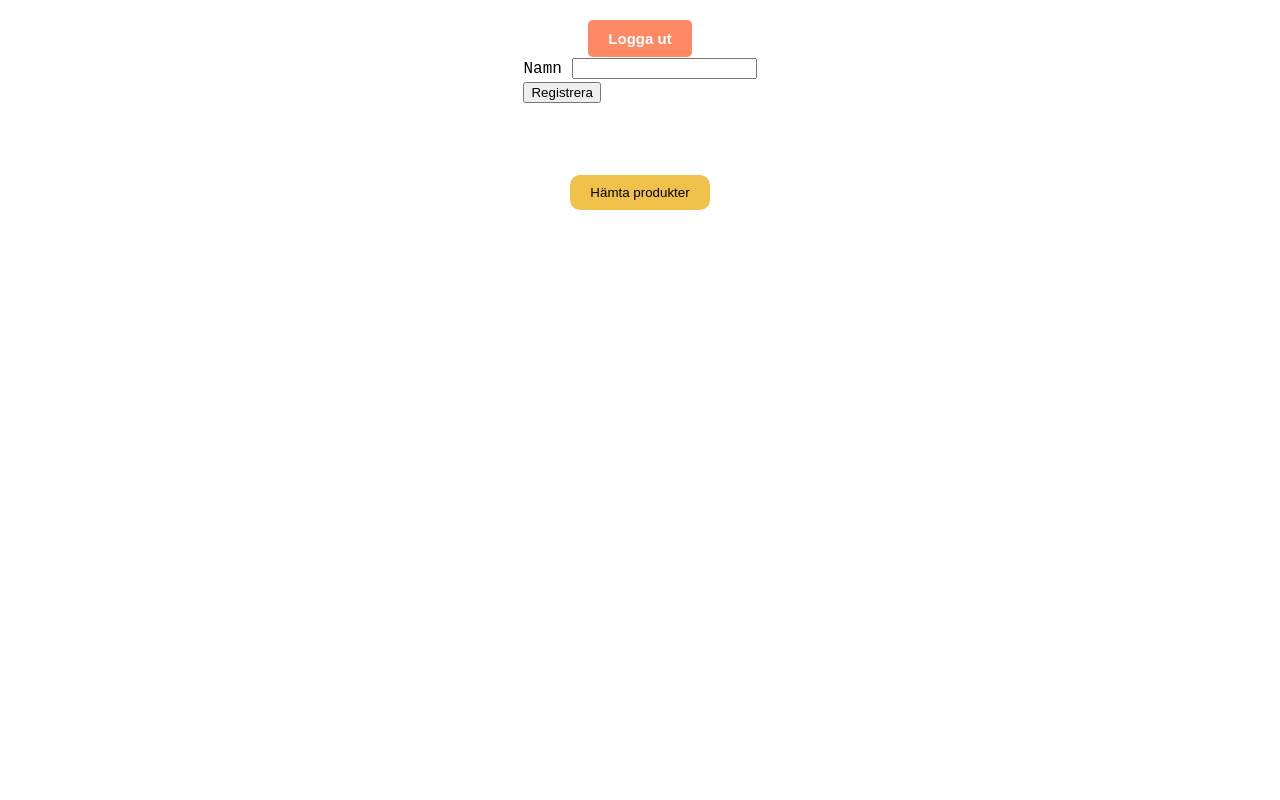
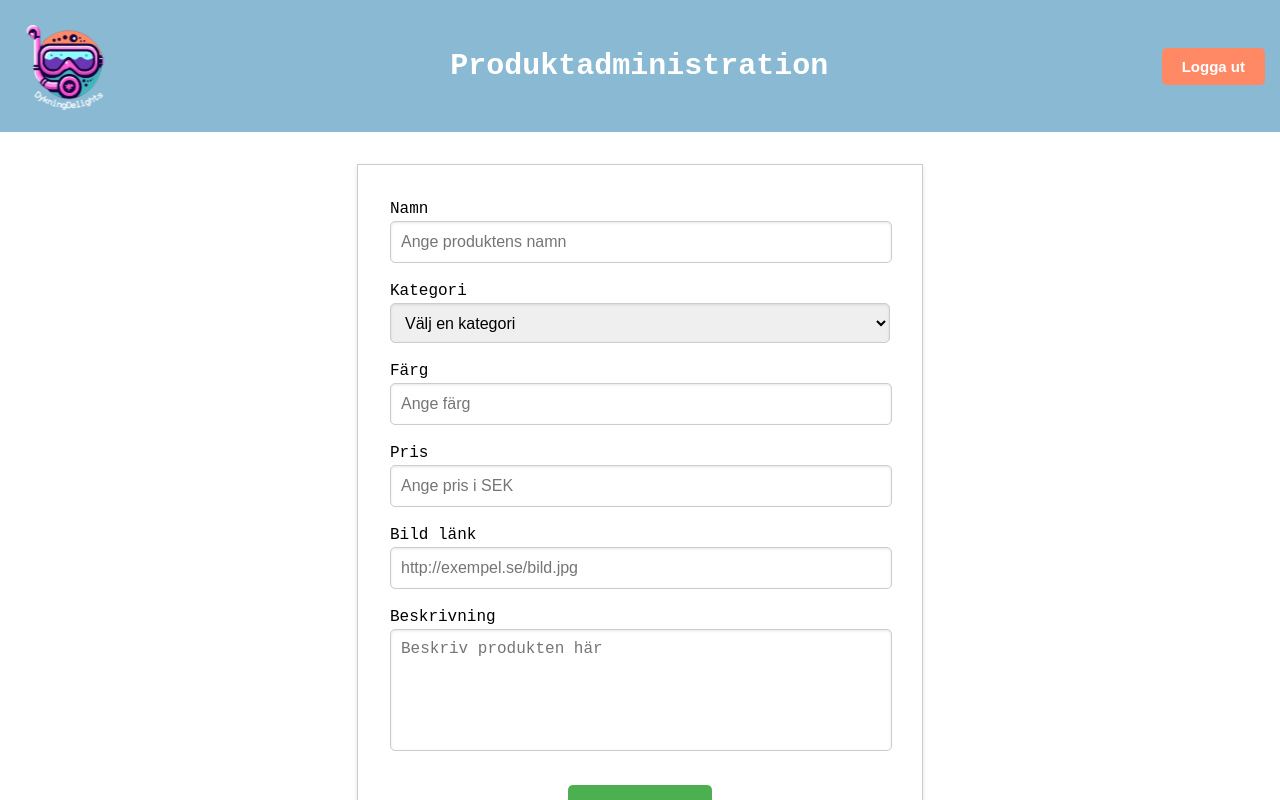
Before and after one commit to wilmaniklasson/Webbshop-divingdelights, a React (Vite) app: page /#/Edit in a window 1280 px wide. Shown: the top 800 px of the page. Built offline with nearby package versions, Linux system fonts and the light colour scheme.

Commit message:
Add och Edit funktionalitet

```diff
--- a/src/components/AddProducts.jsx
+++ b/src/components/AddProducts.jsx
@@ -1,21 +1,34 @@
 import { useState } from 'react'
 import { useStore } from '../data/store.js'
 import { addProduct, getProducts } from '../data/crud.js'
+import { set } from 'firebase/database'
 
 const AddProducts = () => {
 	const [isLoading, setIsLoading] = useState(false)
+
+	// State för input fällt
 	const [Name, setName] = useState('')
+	const [Category, setCategory] = useState('')
+	const [Color, setColor] = useState('')
+	const [Price, setPrice] = useState('')
+	const [Image, setImage] = useState('')
+	const [Description, setDescription] = useState('')
 
 	const setProducts = useStore(state => state.setProducts)
 
 	const handleSubmit = async (event) => {
         setIsLoading(true)
 		event.preventDefault()
-		const newProduct = { Name: Name}
+		const newProduct = { Name: Name, Category: Category, Color: Color, Price: Price, Image: Image, Description: Description }
 
 		try {
 			await addProduct(newProduct)
 			setName('')
+			setCategory('')
+			setColor('')
+			setPrice('')
+			setImage('')
+			setDescription('')
 			setProducts(await getProducts())
 		} catch {
 
@@ -33,14 +46,50 @@ const AddProducts = () => {
 				<input type="text"
 					value={Name}
 					onChange={e => setName(e.target.value)}
-					/>
+					placeholder="Ange produktens namn"/>
+				<label> Kategori </label>
+				<select
+					value={Category}
+					onChange={e => setCategory(e.target.value)}
+					>
+					<option value="">Välj en kategori</option>
+					<option value="Cyklop">Cyklop</option>
+					<option value="Snorkel">Snorkel</option>
+					<option value="Dykfenor">Dykfenor</option>
+					<option value="Snorkelset">Snorkelset</option>
+				</select>
+				<label> Färg </label>
+				<input type="text"
+					value={Color}
+					onChange={e => setColor(e.target.value)}
+					placeholder="Ange färg"/>
+				<label> Pris </label>
+				<input type="number"
+					value={Price}
+					onChange={e => setPrice(e.target.value)}
+					placeholder="Ange pris i SEK"/>
+				<label> Bild länk </label>
+				<input type="text"
+					value={Image}
+					onChange={e => setImage(e.target.value)}
+					placeholder="http://exempel.se/bild.jpg"/>
+
+
+				<label> Beskrivning </label>
+				<textarea
+					value={Description}
+					onChange={e => setDescription(e.target.value)}
+					placeholder="Beskriv produkten här"
+					rows="4" cols="50">
+				 </textarea>
+
 			</section>
 
 
 			<button
 				disabled={isLoading}
 				onClick={handleSubmit} type="submit"
-				className='submit-btn'> Registrera</button>
+				className='handle-submit-btn'> Registrera</button>
 			</form>
 		</section>
 	)
--- a/src/components/EditProducts.jsx
+++ b/src/components/EditProducts.jsx
@@ -1,4 +1,3 @@
-
 import React, { useState } from 'react'
 import {  editProduct, getProducts } from '../data/crud.js'
 import { useStore } from '../data/store.js'
@@ -9,12 +8,24 @@ const EditProducts = ({ whenEditDone, product }) => {
     const [isLoading, setIsLoading] = useState(false)
     const setProducts = useStore(state => state.setProducts)
 
-	const [name, setName] = useState(product.name);
-
+    // Initiera state för input fälten med aktuell produktinformation
+    const [Name, setName] = useState(product.name || '')
+    const [Category, setCategory] = useState(product.category || '')
+    const [Color, setColor] = useState(product.color || '')
+    const [Price, setPrice] = useState(product.price || '')
+    const [Image, setImage] = useState(product.image || '')
+    const [Description, setDescription] = useState(product.description || '')
 
 const handleSave = async () => {
     setIsLoading(true);
-    const updatedProduct = { name }; // Skapa ett objekt med den nya datan
+    const updatedProduct = { // Skapa ett objekt med den nya datan
+        name: Name,
+        category: Category,
+        color: Color,
+        price: Price,
+        image: Image,
+        description: Description
+    };
     await editProduct(product.key, updatedProduct);
     const updatedList = await getProducts();
     setProducts(updatedList);
@@ -24,16 +35,59 @@ const handleSave = async () => {
 
     return (
         <>
-		<div className="constiner-change-Info">
-		<section className="change-Info">
-			<section className="name-change">
-				<label>Name: </label>
-				<input type="text" value={name} onChange={e => setName(e.target.value)} />
+        <section>
+            <form className="form">
+            <section className="column">
+                <label> Namn </label>
+                <input type="text"
+                    value={Name}
+                    onChange={e => setName(e.target.value)}
+					placeholder={product.Name}/>
+
+                <label> Kategori </label>
+                <select
+                    value={Category}
+                    onChange={e => setCategory(e.target.value)}
+                    >
+                    <option value="">Ändra en kategori</option>
+                    <option value="Cyklop">Cyklop</option>
+                    <option value="Snorkel">Snorkel</option>
+                    <option value="Dykfenor">Dykfenor</option>
+                    <option value="Snorkelset">Snorkelset</option>
+                </select>
+
+                <label> Färg </label>
+                <input type="text"
+                    value={Color}
+                    onChange={e => setColor(e.target.value)}
+					placeholder={product.Color}/>
+
+                <label> Pris </label>
+                <input type="number"
+                    value={Price}
+                    onChange={e => setPrice(e.target.value)}
+					placeholder={product.Price}/>
+
+                <label> Bild länk </label>
+                <input type="text"
+                    value={Image}
+                    onChange={e => setImage(e.target.value)}
+					placeholder={product.Image}/>
+
+
+                <label> Beskrivning </label>
+                <textarea
+                    value={Description}
+                    onChange={e => setDescription(e.target.value)}
+					placeholder={product.Description}
+                    rows="4" cols="50">
+                 </textarea>
+
             </section>
+
+            <button disabled={isLoading} onClick={handleSave} className="save-btn">Save</button>
+            </form>
         </section>
-		<button disabled={isLoading} onClick={handleSave} className="save-btn">Save</button>
-
-		</div>
 
         </>
     )
--- a/src/components/Products.jsx
+++ b/src/components/Products.jsx
@@ -2,7 +2,7 @@ import { deleteProduct, getProducts } from '../data/crud.js'
 import { useStore } from '../data/store.js'
 import { useState } from 'react'
 import ViewProduct from './ViewProduct.jsx'
-import "./ViewProduct.css"
+import "./componentsStyle/Products.css"
 
 const Products = () => {
     const { products, setProducts } = useStore(state => ({
--- a/src/components/ViewProduct.css
+++ /dev/null
@@ -1,43 +0,0 @@
-
-
-
-.view-product-section{
-    display: flex;
-    justify-content: center;
-    align-items: center;
-    flex-direction: column;
-}
-.view-product-container{
-    display: flex;
-    flex-direction: column;
-    margin-top: 50px;
-    max-width: 50%;
-}
-
-.product-image{
-    width: 20%;
-    height: 20%;
-    object-fit: cover;
-    border-radius: 10px;
-}
-
-.view-product-container div{
-    margin-top: 10px;
-}
-
-.get-product-constiner{
-    display: flex;
-    justify-content: center;
-    align-items: center;
-    flex-direction: column;
-    margin-top: 50px;
-}
-
-.get-product-btn {
-    margin-top: 20px;
-    padding: 10px 20px;
-    border-radius: 10px;
-    background-color: #f0c14b;
-    border: none;
-    cursor: pointer;
-}
--- a/src/components/ViewProduct.jsx
+++ b/src/components/ViewProduct.jsx
@@ -1,7 +1,7 @@
 import { deleteProduct, getProducts } from '../data/crud.js'
 import { useStore } from '../data/store.js'
 import { useState } from 'react'
-import "./ViewProduct.css"
+import "./componentsStyle/Products.css"
 import EditProducts from './EditProducts.jsx'
 
 const ViewProduct = ({ product }) => {
--- /dev/null
+++ b/src/components/componentsStyle/Products.css
@@ -0,0 +1,131 @@
+
+
+
+.view-product-section{
+    display: flex;
+    justify-content: center;
+    align-items: center;
+    flex-direction: column;
+}
+.view-product-container{
+    display: flex;
+    flex-direction: column;
+    margin-top: 50px;
+    max-width: 50%;
+}
+
+.product-image{
+    width: 20%;
+    height: 20%;
+    object-fit: cover;
+    border-radius: 10px;
+}
+
+.view-product-container div{
+    margin-top: 10px;
+}
+
+.get-product-constiner{
+    display: flex;
+    justify-content: center;
+    align-items: center;
+    flex-direction: column;
+    margin-top: 50px;
+}
+
+.get-product-btn {
+    margin-top: 20px;
+    padding: 10px 20px;
+    border-radius: 10px;
+    background-color: #f0c14b;
+    border: none;
+    cursor: pointer;
+}
+
+
+
+.form {
+    display: flex;
+    flex-direction: column;
+    justify-content: center;
+    align-items: center;
+    margin: 2em auto;
+    padding: 2em;
+    border: solid 1px #ccc;
+    box-shadow: 0 2px 5px rgba(0,0,0,0.1);
+    max-width: 500px;
+    width: 100%;
+}
+
+.column {
+    display: flex;
+    flex-direction: column;
+    width: 100%;
+}
+
+.column input[type="text"],
+.column input[type="number"] {
+    width: calc(100% - 20px);
+    height: 40px;
+    border: 1px solid #ccc;
+    border-radius: 5px;
+    margin-bottom: 1em;
+    padding: 0 10px;
+    font-size: 16px;
+    box-shadow: inset 0 1px 3px rgba(0,0,0,0.1);
+}
+
+
+.column textarea {
+    width: calc(100% - 20px);
+    height: 40px;
+    border: 1px solid #ccc;
+    border-radius: 5px;
+    margin-bottom: 1em;
+    padding: 0 10px;
+    font-size: 16px;
+    box-shadow: inset 0 1px 3px rgba(0,0,0,0.1);
+}
+
+.column select{
+    width: calc(104% - 20px);
+    height: 40px;
+    border: 1px solid #ccc;
+    border-radius: 5px;
+    margin-bottom: 1em;
+    padding: 0 10px;
+    font-size: 16px;
+    box-shadow: inset 0 1px 3px rgba(0,0,0,0.1);
+}
+
+
+.column textarea {
+    height: 100px;
+    padding: 10px;
+    resize: none;
+}
+
+.handle-submit-btn {
+    background-color: #4CAF50;
+    color: white;
+    border: none;
+    border-radius: 5px;
+    padding: 15px 30px;
+    cursor: pointer;
+    font-size: 18px;
+    outline: none;
+    transition: background-color 0.3s ease;
+    margin-top: 1em;
+    width: auto;
+    align-self: center;
+}
+
+.handle-submit-btn:hover {
+    background-color: #45a049;
+}
+
+.handle-submit-btn:disabled {
+    background-color: #ccc;
+    color: black;
+    cursor: not-allowed;
+}
--- a/src/routes/EditPage.jsx
+++ b/src/routes/EditPage.jsx
@@ -3,19 +3,32 @@ import "./routesStyle/EditPage.css";
 import { Link } from 'react-router-dom';
 import AddProducts from '../components/AddProducts.jsx';
 import Products from '../components/Products.jsx';
+import logga from '../assets/logga.svg';
 
 
 const EditPage = () => {
     return (
+        <>
+        <header className='edit-page-header'>
+                <div className='edit-page-header-div'>
+                <img className="logga" src={logga} alt="logga" />
+                <h1>Produktadministration</h1>
+                <Link to="/">
+                <button className="log-out">Logga ut</button>
+                </Link>
+                </div>
+
+        </header>
+
         <div className='edit-page'>
-             <Link to="/">
-                <button className="log-out">Logga ut</button>
-            </Link>
+
 
             <AddProducts />
 
             <Products />
         </div>
+        </>
+
     );
 }
 
--- a/src/routes/Root.jsx
+++ b/src/routes/Root.jsx
@@ -1,5 +1,5 @@
 import { Link, NavLink, Outlet } from "react-router-dom"
-import "../Root.css";
+import "../index.css";
 
 
 const Root = () => {
--- a/src/routes/routesStyle/EditPage.css
+++ b/src/routes/routesStyle/EditPage.css
@@ -4,6 +4,13 @@
   align-items: center;
   justify-content: center;
   height: auto;
+}
+
+.edit-page-header-div h1{
+  font-size: 30px;
+  font-weight: 700;
+  margin: 1em;
+  color: white;
 }
 
 
@@ -14,7 +21,20 @@
   padding: 10px 20px;
   border-radius: 5px;
   cursor: pointer;
-  margin-top: 20px;
+  margin: 1em;
   font-weight: 700;
   font-size: 15px;
 }
+
+.edit-page-header{
+  background-color: #89b9d3;
+  width: 100%;
+  text-align: center;
+}
+
+.edit-page-header-div{
+  display: flex;
+  flex-direction: row;
+  justify-content: space-between;
+  align-items: center;
+}
```
Also changed, not shown: src/Root.css (deleted). Lines whose indentation alone changed are shown as unchanged.
